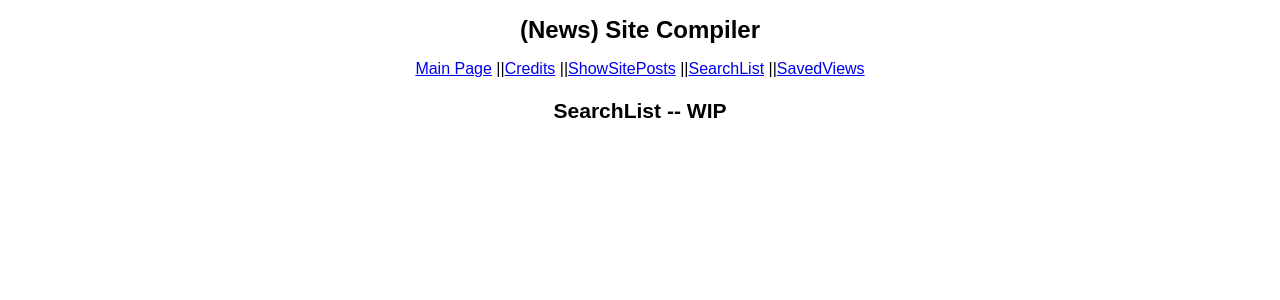
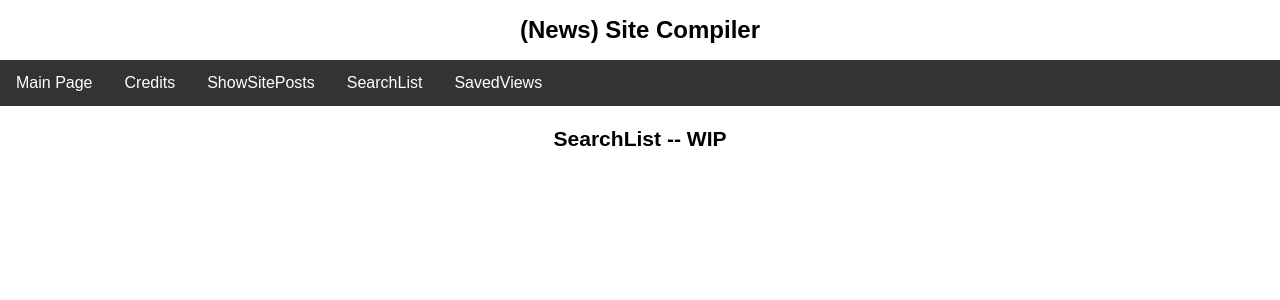
Before and after one commit to raiet13/short-news-compiler, a React (Create React App) app in the folder site-compiler/client/: page /searchlist in a window 1280 px wide. Shown: the top 300 px of the page. Built offline with nearby package versions, Linux system fonts and the light colour scheme.

Commit message:
moved CSS files to folder and created/updated NavBar.css and NavBar.js for better UI

```diff
--- a/site-compiler/client/src/App.js
+++ b/site-compiler/client/src/App.js
@@ -1,8 +1,7 @@
 // Note : This is the app route map that displays the app "layout" and is responsible for routing
 
 import React, { Component } from 'react';
-import logo from './logo.svg';
-import './App.css';
+import './css/App.css';
 
 import { BrowserRouter as Router, Route } from 'react-router-dom';
 import NavBar from './components/NavBar';
--- a/site-compiler/client/src/components/NavBar.js
+++ b/site-compiler/client/src/components/NavBar.js
@@ -1,15 +1,16 @@
 import React from 'react';
 import { Link } from 'react-router-dom';
+import '../css/NavBar.css';
 
 const NavBar = () => {
     return (
-        <div>
-            <Link to="/">Main Page</Link> ||
-            <Link to="/credits">Credits</Link> ||
-            <Link to="/showposts">ShowSitePosts</Link> ||
-            <Link to="/searchlist">SearchList</Link> ||
-            <Link to="/savedviews">SavedViews</Link>
-        </div>
+        <ul>
+            <li><Link to="/">Main Page</Link></li>
+            <li><Link to="/credits">Credits</Link></li>
+            <li><Link to="/showposts">ShowSitePosts</Link></li>
+            <li><Link to="/searchlist">SearchList</Link></li>
+            <li><Link to="/savedviews">SavedViews</Link></li>
+        </ul>
     )
 }
 
--- /dev/null
+++ b/site-compiler/client/src/css/NavBar.css
@@ -0,0 +1,32 @@
+/* https://www.w3schools.com/css/css_navbar.asp */
+
+
+ul {
+    list-style-type: none;
+    margin: 0;
+    padding: 0;
+    overflow: hidden;
+    background-color: #333;
+    position: -webkit-sticky; /* Safari */
+    position: sticky;    /*background-color: #333;*/
+}
+
+li {
+    float: left;
+}
+
+li a {
+    display: block;
+    color: white;
+    text-align: center;
+    padding: 14px 16px;
+    text-decoration: none;
+}
+
+li a:hover {
+    background-color: #111;
+}
+
+.active {
+    background-color: #ddddff;
+}
--- a/site-compiler/client/src/index.js
+++ b/site-compiler/client/src/index.js
@@ -2,7 +2,7 @@
 
 import React from 'react';
 import ReactDOM from 'react-dom';
-import './index.css';
+import './css/index.css';
 import App from './App';
 import registerServiceWorker from './registerServiceWorker';
 
```
Also changed, not shown: site-compiler/client/src/routes/Main.js (+1 -8 lines), site-compiler/client/src/css/App.css (renamed from site-compiler/client/src/App.css), site-compiler/client/src/css/index.css (renamed from site-compiler/client/src/index.css).
